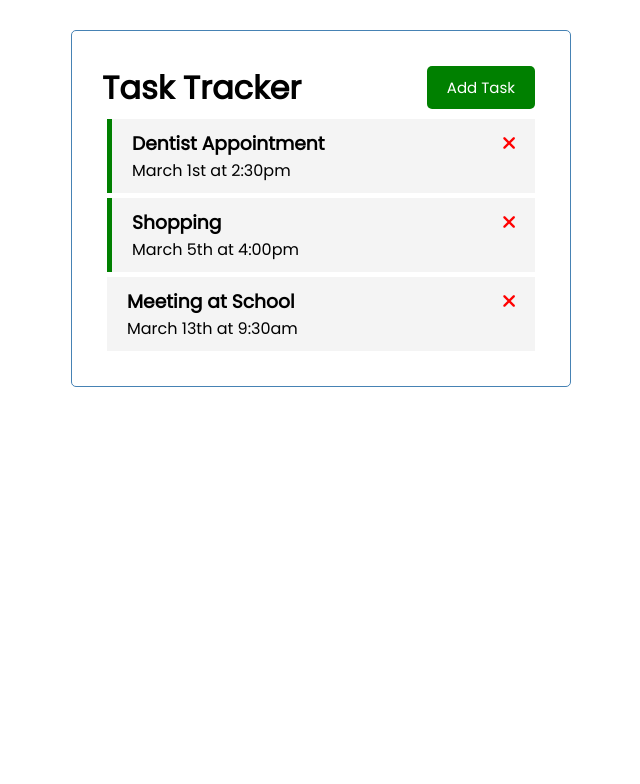
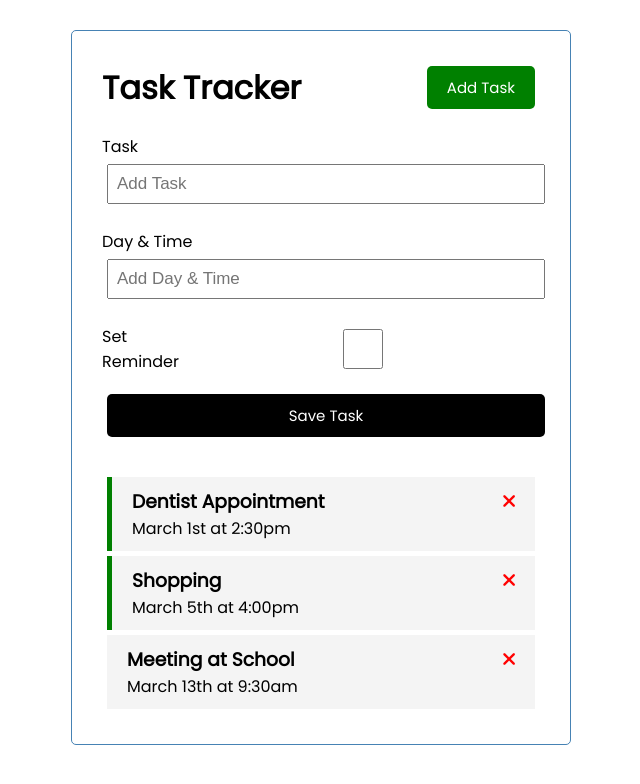
Before and after one commit to xbarisaslan/first-vue-project, a Vue app: page / in a window 1280 px wide. Shown: the top 784 px of the page, without its empty margins (319-959 px from the left). Built offline with nearby package versions, Linux system fonts and the light colour scheme.

Commit message:
Import AddTask component

```diff
--- a/src/App.vue
+++ b/src/App.vue
@@ -1,20 +1,22 @@
 <template>
   <div class="container">
     <Header title="Task Tracker" />
+    <AddTask />
     <Tasks @toggle-reminder="toggleReminder" @delete-task="deleteTask" :tasks="tasks"/>
   </div>
 </template>
 
 <script>
 import Header from './components/Header'
-
 import Tasks from './components/Tasks'
+import AddTask from './components/AddTask'
 
 export default {
   name: "App",
   components: {
     Header,
     Tasks,
+    AddTask,
   },
   methods: {
     deleteTask(id) {
```
